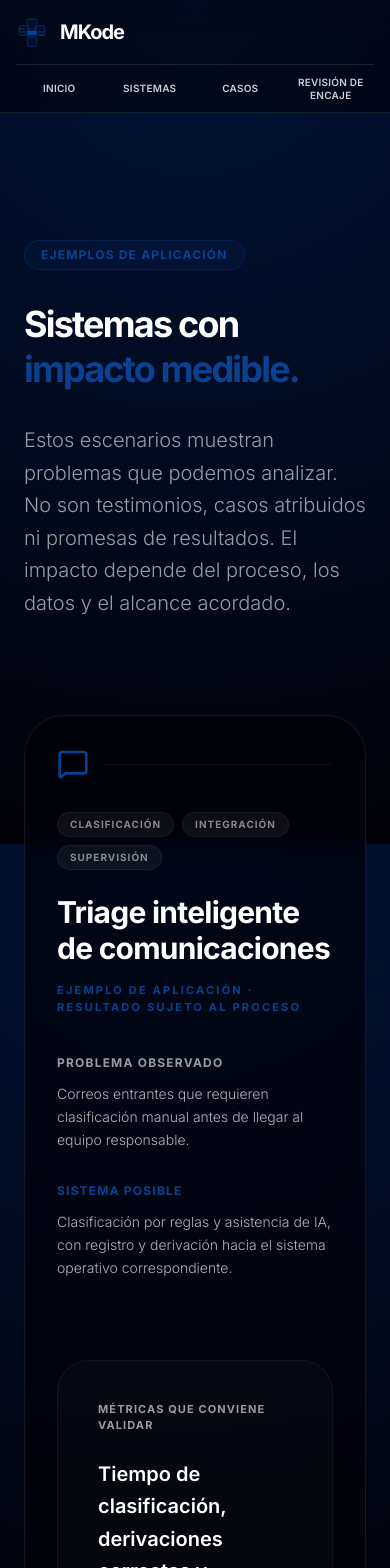
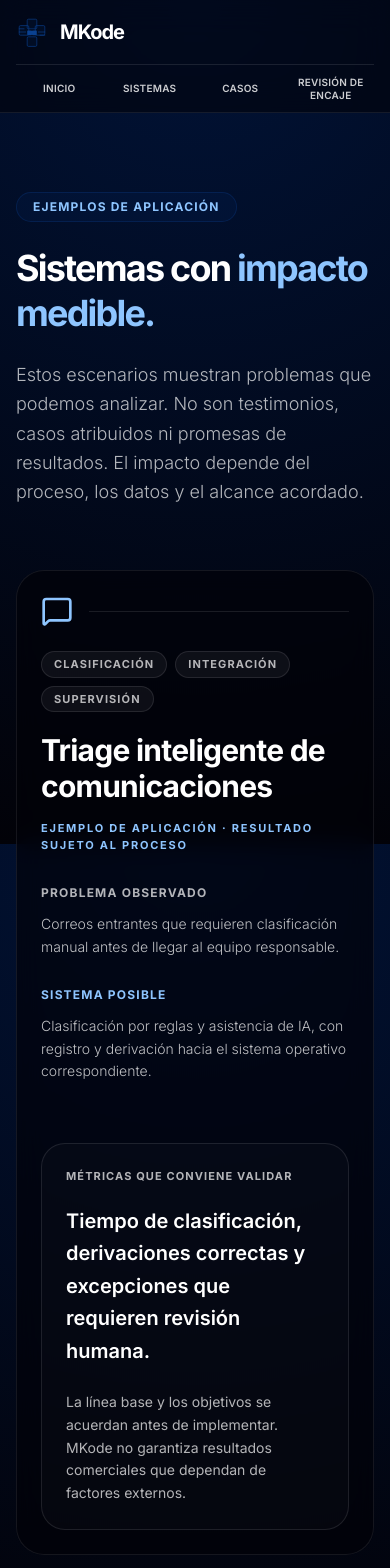
Before and after one commit to kutu94/mkode_web, a Next.js app: page /cases in a window 390 px wide. Shown: the top 1568 px of the page. Built offline with nearby package versions, Linux system fonts and the light colour scheme.

Commit message:
fix(cases): improve mobile rhythm and contrast

```diff
--- a/src/app/cases/page.tsx
+++ b/src/app/cases/page.tsx
@@ -6,73 +6,45 @@ import Link from "next/link";
 import type { ReactNode } from "react";
 
 const examples = [
-  {
-    title: "Triage inteligente de comunicaciones",
-    context: "Ejemplo de aplicación · resultado sujeto al proceso",
-    problem: "Correos entrantes que requieren clasificación manual antes de llegar al equipo responsable.",
-    solution: "Clasificación por reglas y asistencia de IA, con registro y derivación hacia el sistema operativo correspondiente.",
-    measure: "Tiempo de clasificación, derivaciones correctas y excepciones que requieren revisión humana.",
-    tags: ["Clasificación", "Integración", "Supervisión"],
-    icon: <MessageSquare className="h-8 w-8" />,
-  },
-  {
-    title: "Seguimiento de oportunidades B2B",
-    context: "Ejemplo de aplicación · no representa un resultado garantizado",
-    problem: "Leads y seguimientos distribuidos entre hojas, correo y herramientas sin un estado común.",
-    solution: "Flujo que registra estados, programa tareas y prepara comunicaciones sujetas a reglas de aprobación.",
-    measure: "Tiempo hasta el seguimiento, oportunidades sin siguiente paso y trazabilidad de cada contacto.",
-    tags: ["Outreach", "Workflow", "Datos"],
-    icon: <Search className="h-8 w-8" />,
-  },
-  {
-    title: "Sincronización de herramientas SaaS",
-    context: "Ejemplo de aplicación · alcance definido tras diagnóstico",
-    problem: "Doble entrada de datos entre herramientas que genera retrabajo y diferencias entre registros.",
-    solution: "Integración con validaciones, identificadores estables, registro de errores y recuperación controlada.",
-    measure: "Registros duplicados, errores de sincronización, tiempo manual y excepciones pendientes.",
-    tags: ["APIs", "Integridad", "Observabilidad"],
-    icon: <Workflow className="h-8 w-8" />,
-  },
+  { title: "Triage inteligente de comunicaciones", context: "Ejemplo de aplicación · resultado sujeto al proceso", problem: "Correos entrantes que requieren clasificación manual antes de llegar al equipo responsable.", solution: "Clasificación por reglas y asistencia de IA, con registro y derivación hacia el sistema operativo correspondiente.", measure: "Tiempo de clasificación, derivaciones correctas y excepciones que requieren revisión humana.", tags: ["Clasificación", "Integración", "Supervisión"], icon: <MessageSquare className="h-8 w-8" /> },
+  { title: "Seguimiento de oportunidades B2B", context: "Ejemplo de aplicación · no representa un resultado garantizado", problem: "Leads y seguimientos distribuidos entre hojas, correo y herramientas sin un estado común.", solution: "Flujo que registra estados, programa tareas y prepara comunicaciones sujetas a reglas de aprobación.", measure: "Tiempo hasta el seguimiento, oportunidades sin siguiente paso y trazabilidad de cada contacto.", tags: ["Outreach", "Workflow", "Datos"], icon: <Search className="h-8 w-8" /> },
+  { title: "Sincronización de herramientas SaaS", context: "Ejemplo de aplicación · alcance definido tras diagnóstico", problem: "Doble entrada de datos entre herramientas que genera retrabajo y diferencias entre registros.", solution: "Integración con validaciones, identificadores estables, registro de errores y recuperación controlada.", measure: "Registros duplicados, errores de sincronización, tiempo manual y excepciones pendientes.", tags: ["APIs", "Integridad", "Observabilidad"], icon: <Workflow className="h-8 w-8" /> },
 ];
 
 export default function CasesPage() {
   return (
-    <div className="container mx-auto min-h-screen max-w-[1240px] px-6 py-32">
-      <motion.div initial={{ opacity: 0, y: 20 }} animate={{ opacity: 1, y: 0 }} className="mb-24 max-w-3xl">
-        <div className="mb-8 inline-block rounded-full border border-primary-blue/30 bg-primary-blue/10 px-4 py-1.5 text-xs font-bold uppercase tracking-widest text-primary-blue">Ejemplos de aplicación</div>
-        <h1 className="mb-8 text-4xl font-bold leading-tight tracking-tighter text-white md:text-7xl">Sistemas con <span className="text-primary-blue">impacto medible.</span></h1>
-        <p className="text-xl font-light leading-relaxed text-white/60">Estos escenarios muestran problemas que podemos analizar. No son testimonios, casos atribuidos ni promesas de resultados. El impacto depende del proceso, los datos y el alcance acordado.</p>
+    <div className="container mx-auto min-h-screen max-w-[1240px] px-4 py-20 sm:px-6 md:py-32">
+      <motion.div initial={{ opacity: 0, y: 20 }} animate={{ opacity: 1, y: 0 }} className="mb-16 max-w-3xl md:mb-24">
+        <div className="mb-6 inline-block rounded-full border border-primary-blue/30 bg-primary-blue/10 px-4 py-1.5 text-xs font-bold uppercase tracking-widest text-blue-300 md:mb-8">Ejemplos de aplicación</div>
+        <h1 className="mb-6 text-4xl font-bold leading-tight tracking-tighter text-white md:mb-8 md:text-7xl">Sistemas con <span className="text-blue-300">impacto medible.</span></h1>
+        <p className="text-lg font-light leading-relaxed text-white/70 md:text-xl">Estos escenarios muestran problemas que podemos analizar. No son testimonios, casos atribuidos ni promesas de resultados. El impacto depende del proceso, los datos y el alcance acordado.</p>
       </motion.div>
 
-      <div className="flex flex-col gap-12">
+      <div className="flex flex-col gap-8 md:gap-12">
         {examples.map((item, index) => (
-          <motion.article key={item.title} initial={{ opacity: 0, y: 30 }} whileInView={{ opacity: 1, y: 0 }} viewport={{ once: true }} transition={{ delay: index * 0.1 }} className="glass-card grid grid-cols-1 gap-12 rounded-[40px] p-8 transition-all hover:border-primary-blue/20 md:p-14 lg:grid-cols-2">
+          <motion.article key={item.title} initial={{ opacity: 0, y: 30 }} whileInView={{ opacity: 1, y: 0 }} viewport={{ once: true }} transition={{ delay: index * 0.1 }} className="glass-card grid grid-cols-1 gap-8 rounded-[28px] p-6 transition-all hover:border-primary-blue/20 sm:p-8 md:gap-12 md:rounded-[40px] md:p-14 lg:grid-cols-2">
             <div className="flex flex-col">
-              <div className="mb-8 flex items-center gap-4 text-primary-blue">{item.icon}<div className="h-px flex-grow bg-white/5" /></div>
-              <div className="mb-6 flex flex-wrap gap-2">{item.tags.map(tag => <span key={tag} className="rounded-full border border-white/5 bg-white/5 px-3 py-1 text-[10px] font-bold uppercase tracking-widest text-white/50">{tag}</span>)}</div>
+              <div className="mb-6 flex items-center gap-4 text-blue-300 md:mb-8">{item.icon}<div className="h-px flex-grow bg-white/10" /></div>
+              <div className="mb-5 flex flex-wrap gap-2 md:mb-6">{item.tags.map(tag => <span key={tag} className="rounded-full border border-white/10 bg-white/5 px-3 py-1 text-[11px] font-bold uppercase tracking-widest text-white/70">{tag}</span>)}</div>
               <h2 className="mb-4 text-3xl font-bold tracking-tight text-white">{item.title}</h2>
-              <div className="mb-10 text-[11px] font-bold uppercase tracking-[0.2em] text-primary-blue">{item.context}</div>
-              <Detail title="Problema observado">{item.problem}</Detail>
-              <Detail title="Sistema posible" accent>{item.solution}</Detail>
+              <div className="mb-8 text-[11px] font-bold uppercase tracking-[0.16em] text-blue-300 md:mb-10 md:tracking-[0.2em]">{item.context}</div>
+              <Detail title="Problema observado">{item.problem}</Detail><Detail title="Sistema posible" accent>{item.solution}</Detail>
             </div>
-            <div className="flex flex-col justify-center rounded-[32px] border border-white/5 bg-white/[0.02] p-10 md:p-16">
-              <span className="mb-6 text-[11px] font-bold uppercase tracking-widest text-white/60">Métricas que conviene validar</span>
+            <div className="flex flex-col justify-center rounded-[24px] border border-white/10 bg-white/[0.02] p-6 sm:p-8 md:rounded-[32px] md:p-16">
+              <span className="mb-5 text-[11px] font-bold uppercase tracking-widest text-white/70 md:mb-6">Métricas que conviene validar</span>
               <p className="text-xl font-semibold leading-relaxed text-white">{item.measure}</p>
-              <p className="mt-8 text-sm leading-relaxed text-white/60">La línea base y los objetivos se acuerdan antes de implementar. MKode no garantiza resultados comerciales que dependan de factores externos.</p>
+              <p className="mt-6 text-sm leading-relaxed text-white/70 md:mt-8">La línea base y los objetivos se acuerdan antes de implementar. MKode no garantiza resultados comerciales que dependan de factores externos.</p>
             </div>
           </motion.article>
         ))}
       </div>
 
-      <div className="glass-card mt-32 rounded-[40px] border-primary-blue/10 p-12 text-center md:p-16">
+      <div className="glass-card mt-20 rounded-[28px] border-primary-blue/10 p-8 text-center md:mt-32 md:rounded-[40px] md:p-16">
         <h2 className="mb-6 text-3xl font-bold tracking-tight text-white md:text-4xl">Analicemos un flujo concreto</h2>
-        <p className="mx-auto mb-12 max-w-2xl font-light text-white/60">Identificamos la situación actual, las dependencias y la forma de medir una mejora antes de recomendar una implementación.</p>
-        <Link href="/contact" className="inline-flex items-center gap-3 rounded-2xl px-12 py-5 text-sm font-bold uppercase tracking-widest text-white btn-gradient soft-shadow transition-all hover:scale-105">Solicitar revisión de encaje <ArrowRight className="h-4 w-4" /></Link>
+        <p className="mx-auto mb-10 max-w-2xl font-light text-white/70 md:mb-12">Identificamos la situación actual, las dependencias y la forma de medir una mejora antes de recomendar una implementación.</p>
+        <Link href="/contact" className="inline-flex items-center gap-3 rounded-2xl px-7 py-5 text-center text-xs font-bold uppercase tracking-widest text-white btn-gradient soft-shadow transition-all hover:scale-105 focus-visible:outline-none focus-visible:ring-2 focus-visible:ring-blue-300 sm:px-12 sm:text-sm">Solicitar revisión de encaje <ArrowRight className="h-4 w-4 shrink-0" /></Link>
       </div>
     </div>
   );
 }
-
-function Detail({ title, accent = false, children }: { title: string; accent?: boolean; children: ReactNode }) {
-  return <div className="mb-8"><h3 className={`mb-3 text-xs font-bold uppercase tracking-widest ${accent ? "text-primary-blue" : "text-white/60"}`}>{title}</h3><p className="text-sm font-light leading-relaxed text-white/70">{children}</p></div>;
-}
+function Detail({ title, accent = false, children }: { title: string; accent?: boolean; children: ReactNode }) { return <div className="mb-7 md:mb-8"><h3 className={`mb-3 text-xs font-bold uppercase tracking-widest ${accent ? "text-blue-300" : "text-white/70"}`}>{title}</h3><p className="text-sm font-light leading-relaxed text-white/75">{children}</p></div>; }
```
